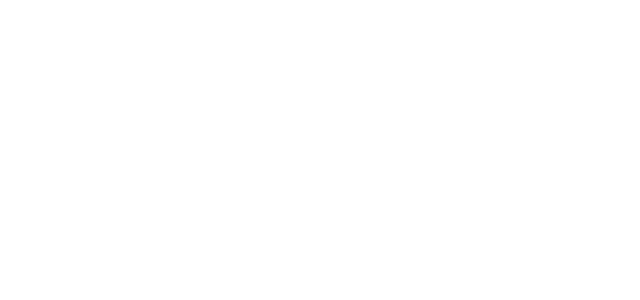
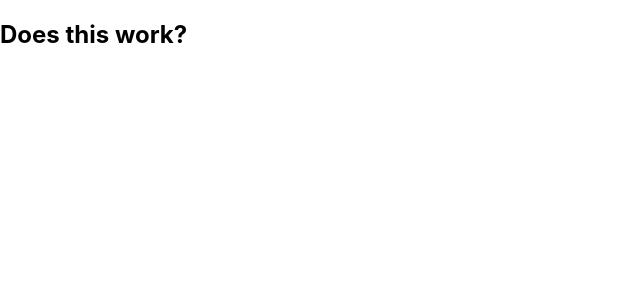
Before and after one commit to SolomonMontagno/stock-exchange, a React (Create React App) app: page / in a window 1280 px wide. Shown: the top 300 px of the page, without its empty margins (0-640 px from the left). Built offline with nearby package versions, Linux system fonts and the light colour scheme.

Commit message:
Made sure server works

```diff
--- a/src/App.js
+++ b/src/App.js
@@ -4,7 +4,7 @@
 function App() {
   return (
     <div>
-
+      <h2>Does this work?</h2>
     </div>
   );
 }
```
